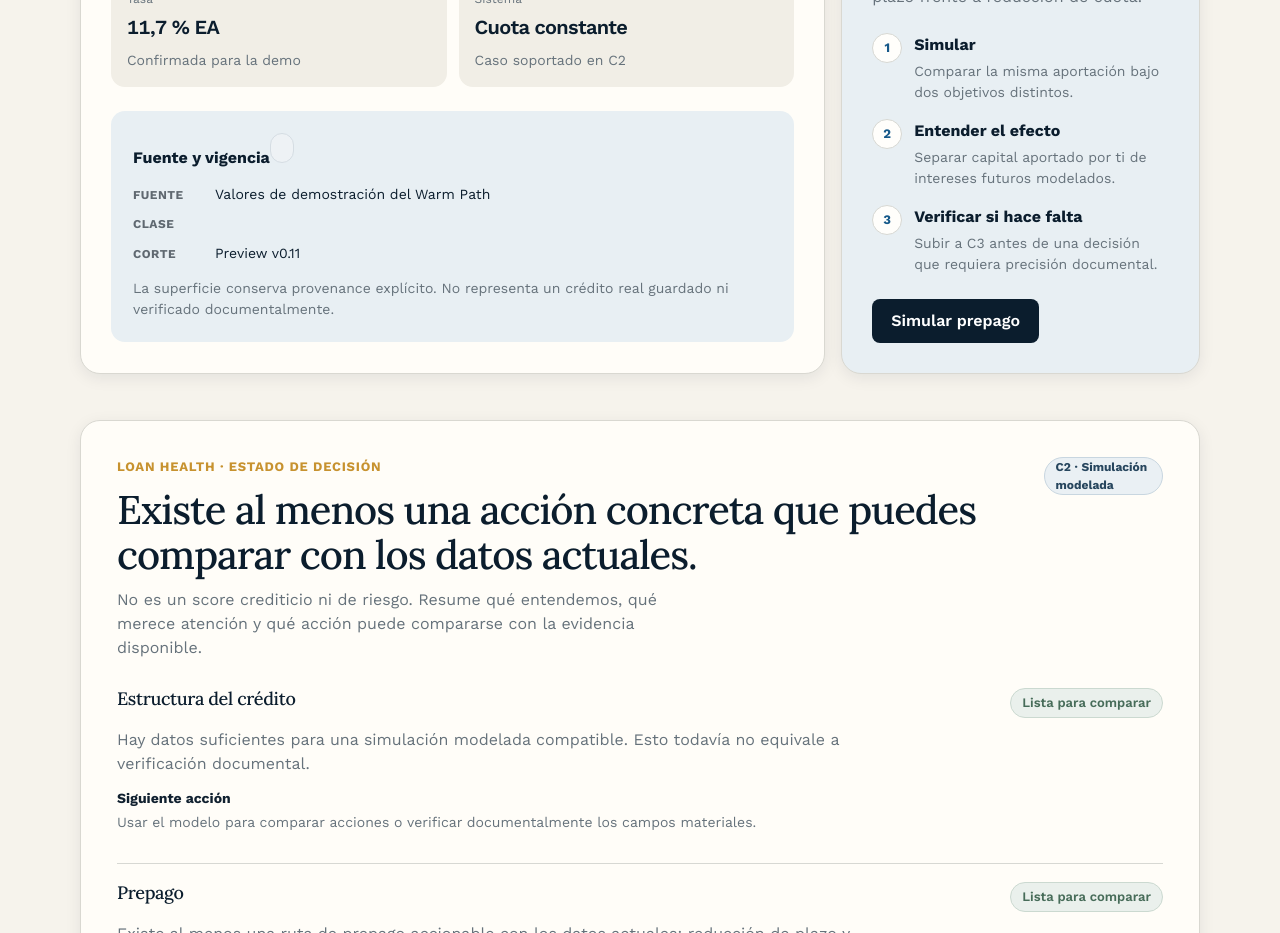
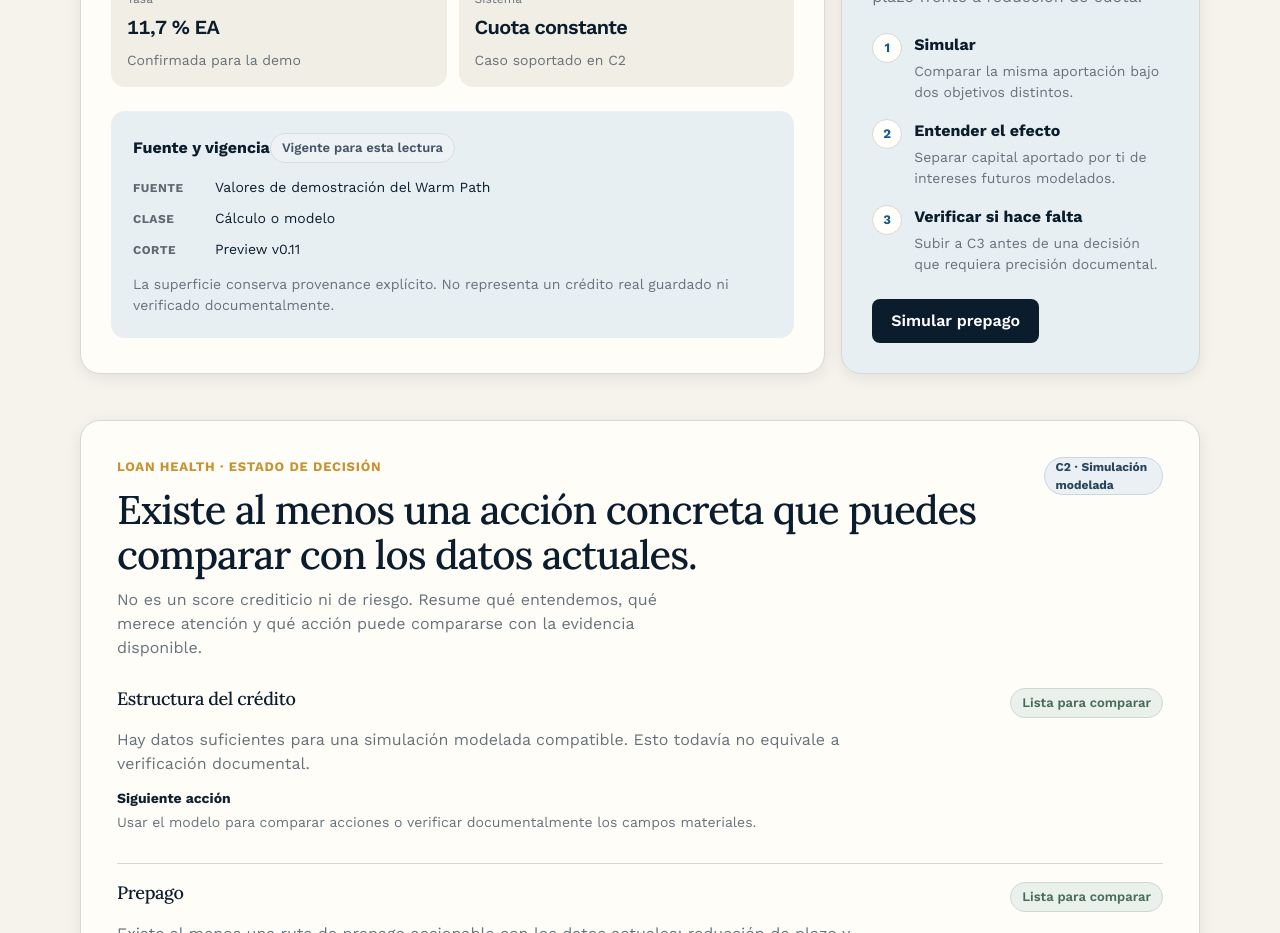
Before and after one commit to arendon7/VIVIENDA, a Next.js app: page /mi-vivienda in a window 1280 px wide. Shown: the part 1020-1953 px from the top of the page. Built offline with nearby package versions, Linux system fonts and the light colour scheme.

Commit message:
refactor(ui): classify Mi Vivienda provenance

```diff
--- a/app/mi-vivienda/page.tsx
+++ b/app/mi-vivienda/page.tsx
@@ -88,7 +88,12 @@ export default function MiViviendaPage() {
               <FinancialNumber label="Sistema" value="Cuota constante" detail="Caso soportado en C2" />
             </dl>
 
-            <SourceFreshness source="Valores de demostración del Warm Path" cutoff="Preview v0.11">
+            <SourceFreshness
+              source="Valores de demostración del Warm Path"
+              sourceClass="calculation"
+              cutoff="Preview v0.11"
+              status="current"
+            >
               <p>La superficie conserva provenance explícito. No representa un crédito real guardado ni verificado documentalmente.</p>
             </SourceFreshness>
           </article>
```
